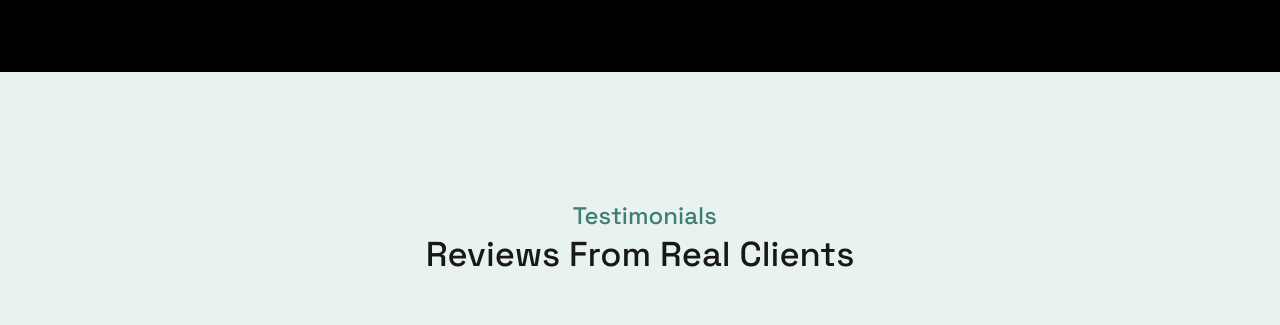
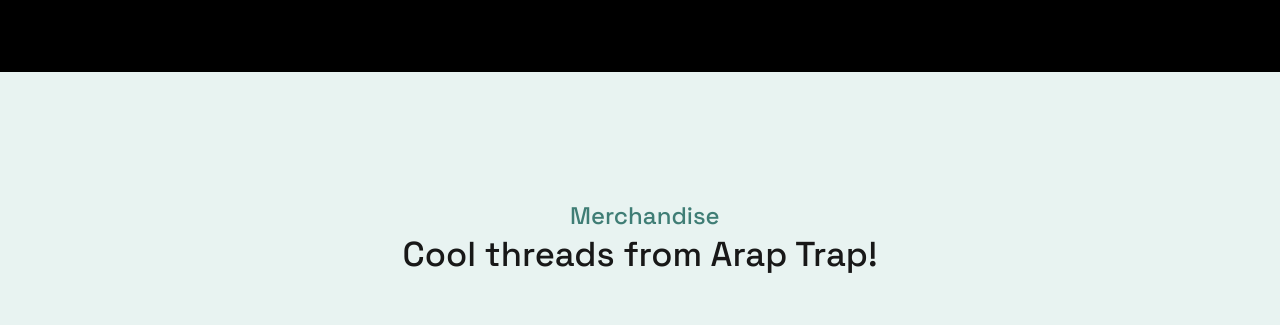
Before and after one commit to fourpixels-studio/fourpixels-studio, a Django app: page /djg400/ in a window 1280 px wide. Shown: the part 1416-1741 px from the top of the page. Run offline with Django 4.2, Linux system fonts and the light colour scheme; data comes from the database, SQL or seed files in the repository; some libraries are stand-ins or nearby versions.

Commit message:
Add files via upload

```diff
--- a/website/templates/djg400.html
+++ b/website/templates/djg400.html
@@ -90,8 +90,8 @@
   <section class="s-testimonials">
     <div class="s-testimonials__header row row-x-center text-center">
       <div class="column xl-8 lg-12">
-        <p class="text-pretitle text-primary-2">Testimonials</p>
-        <h3>Reviews From Real Clients</h3>
+        <p class="text-pretitle text-primary-2">Merchandise</p>
+        <h3>Cool threads from Arap Trap!</h3>
       </div>
     </div>
     <!--end s-testimonials__header -->
@@ -100,19 +100,17 @@
       <div class="column xl-12 testimonials">
         <div class="swiper-container testimonials__slider page-slider">
           <div class="swiper-wrapper">
-            {% for testimonial in testimonials %}
+            {% for merch in merchandise %}
             <div class="testimonials__slide swiper-slide">
-              <p>{{ testimonial.testimonial|safe }}</p>
               <div class="testimonials__author">
                 <img
-                  src="{% static 'images/avatars/user-01.jpg' %}"
-                  alt="{{ testimonial.author }} image"
-                  class="testimonials__avatar"
+                  src="{{ merch.image.url }}"
+                  alt="{{ merch.name }}'s' image"
+                  height="800"
+                  width="100%"
+                  class="img-fluid"
                 />
-                <cite class="testimonials__cite">
-                  <strong>{{ testimonial.name }}</strong>
-                  <span>{{ testimonial.department }}</span>
-                </cite>
+                <p class="text-center">{{ merch.name }}</p>
               </div>
             </div>
             {% endfor %}
```
